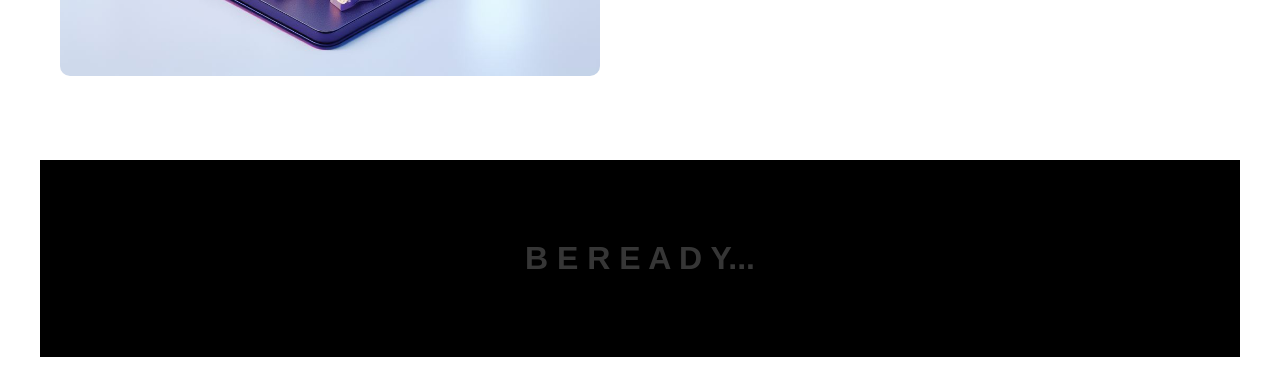
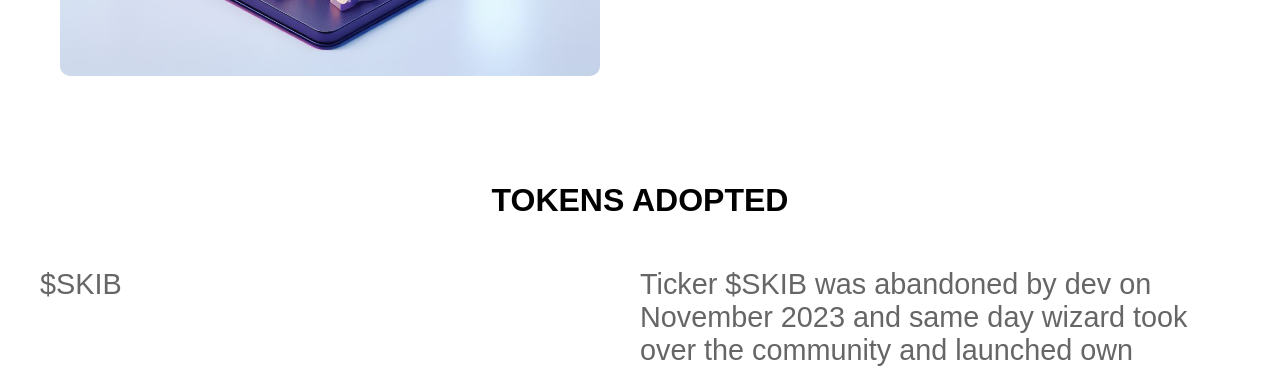
Before and after one commit to rr6942/wizardsroom_web, a React app: page / in a window 1280 px wide. Shown: the part 4640-5010 px from the top of the page. Built offline with nearby package versions, Linux system fonts and the light colour scheme; a web font is replaced by a local one.

Commit message:
skib adopted

```diff
--- a/src/AppRouter.jsx
+++ b/src/AppRouter.jsx
@@ -7,6 +7,7 @@ import WhatWeDo from "./components/WhatWeDo";
 import Dice from "./components/Dice";
 import IRLUtility from "./components/IRLUtility";
 import MagicSoon from "./components/MagicSoon";
+import TokensAdopted from "./components/TokensAdopted";
 
 import "./AppRouter.styles.css";
 
@@ -19,6 +20,7 @@ const AppRouter = () => {
         <WhatWeDo />
         <Dice />
         <IRLUtility />
+        <TokensAdopted />
         <MagicSoon />
         <Footer />
       </div>
--- a/src/AppRouter.styles.css
+++ b/src/AppRouter.styles.css
@@ -12,7 +12,7 @@ body {
   display: flex;
   align-self: center;
   flex-direction: column;
-  background-color: pink;
+  background-color: #fff;
 }
 
 img {
--- /dev/null
+++ b/src/components/TokensAdopted/TokensAdopted.component.jsx
@@ -0,0 +1,22 @@
+// TokensAdopted.js
+
+import React from "react";
+import "./TokensAdopted.styles.css"; // Import the stylesheet
+
+const TokensAdopted = () => {
+  return (
+    <div className="tokens-adopted-container">
+      <h1 className="tokens-adopted-heading">TOKENS ADOPTED</h1>
+      <div className="tokens-adopted-content">
+        <p className="tokens-adopted-left">$SKIB</p>
+        <p className="tokens-adopted-right">
+          Ticker $SKIB was abandoned by dev on November 2023 and same day wizard
+          took over the community and launched own Telegram and Twitter socials
+          for $SKIB.
+        </p>
+      </div>
+    </div>
+  );
+};
+
+export default TokensAdopted;
--- /dev/null
+++ b/src/components/TokensAdopted/TokensAdopted.styles.css
@@ -0,0 +1,25 @@
+/* TokensAdopted.css */
+
+.tokens-adopted-container {
+  text-align: center;
+}
+
+.tokens-adopted-heading {
+  font-size: 2em;
+}
+
+.tokens-adopted-content {
+  display: flex;
+  justify-content: space-between;
+  margin-top: 20px; /* Adjust as needed for spacing */
+}
+
+.tokens-adopted-left {
+  flex: 1;
+  text-align: left;
+}
+
+.tokens-adopted-right {
+  flex: 1;
+  text-align: left;
+}
--- /dev/null
+++ b/src/components/TokensAdopted/index.js
@@ -0,0 +1 @@
+export { default } from "./TokensAdopted.component";
```
